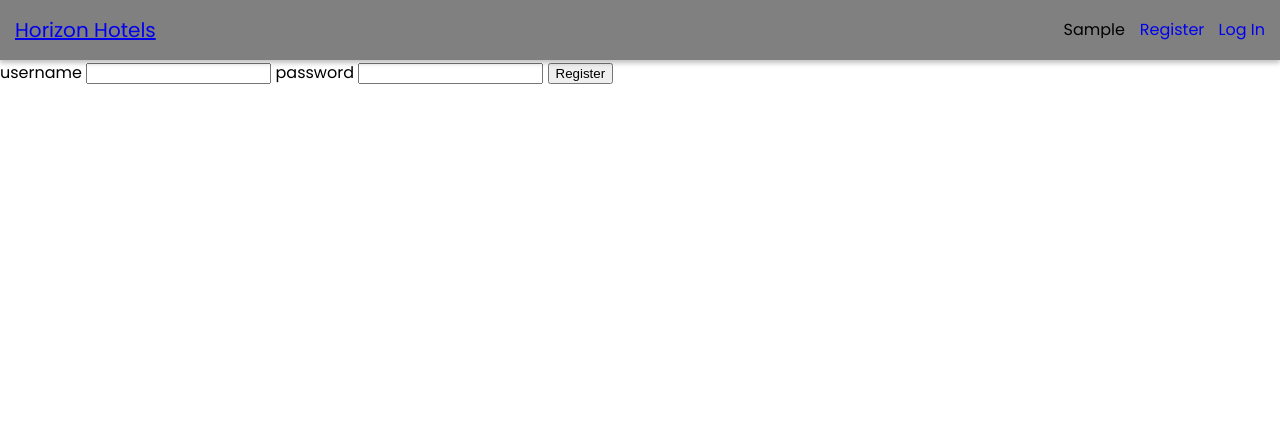
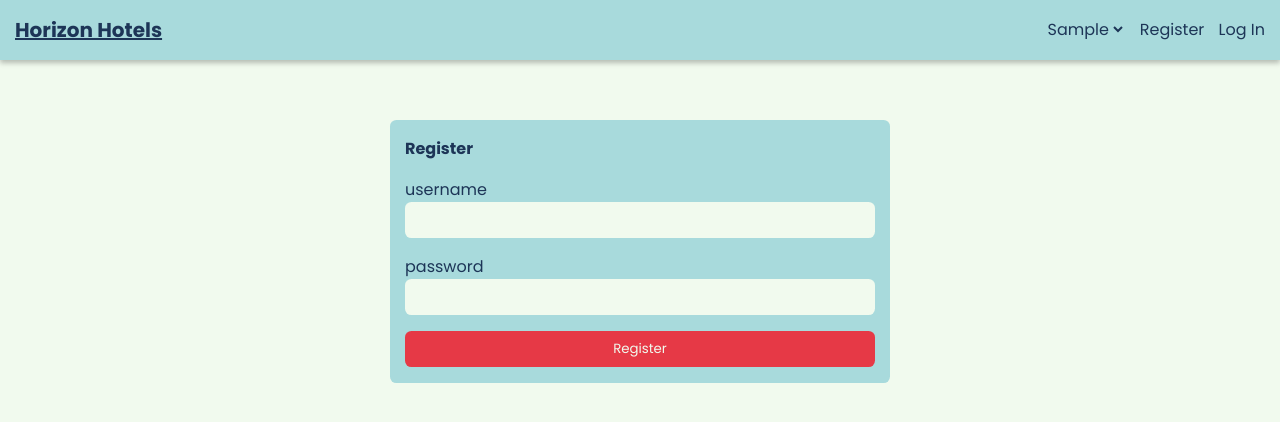
Before and after one commit to GeorgeWhittington/hotel-website, a Flask app: page /register in a window 1280 px wide. Shown: the top 422 px of the page. Run offline with Flask 2, Linux system fonts and the light colour scheme; tables that the repository leaves empty hold one stand-in row (values such as "Sample post"); parts of the project's set-up code (start-up, migrations or seed data) failed here and were passed over.

Commit message:
Added colour scheme and styled the login/register forms

```diff
--- a/hotel_website/auth.py
+++ b/hotel_website/auth.py
@@ -1,9 +1,9 @@
-from flask import Blueprint, redirect, url_for, flash
+from flask import Blueprint, redirect, url_for, flash, request
 from flask.templating import render_template
 from flask_login import LoginManager, login_manager, login_required
 from flask_login.utils import login_user, logout_user
 from werkzeug.security import check_password_hash, generate_password_hash
-from sqlalchemy.exc import IntegrityError
+from sqlalchemy.exc import DBAPIError
 
 from .models import db, User
 from .forms import UsernamePasswordForm
@@ -47,7 +47,9 @@ def register():
     form = UsernamePasswordForm()
 
     if form.validate_on_submit():
-        try:
+        if User.query.filter_by(username=form.username.data).first():
+            flash(f"The username {form.username.data} is taken.")
+        else:
             # Specifying exact hash parameters incase the default changes
             user = User(
                 username=form.username.data,
@@ -58,10 +60,11 @@ def register():
 
             db.session.add(user)
             db.session.commit()
-        except IntegrityError:
-            flash(f"The user {form.username.data} is already registered.")
-        else:
+
             return redirect(url_for("auth.login"))
+
+    if request.method == "POST" and form.username.errors:
+        flash("Your username cannot be longer than 20 characters.")
 
     return render_template("auth/register.html", form=form)
 
--- /dev/null
+++ b/hotel_website/static/css/auth_forms.css
@@ -0,0 +1,56 @@
+section.content {
+    display: flex;
+    flex-direction: column;
+    justify-content: center;
+    align-items: center;
+
+}
+
+section .flash {
+    width: 500px;
+    background-color: #A8DADC;
+    padding: 1rem 15px;
+    border-radius: 0.4rem;
+    margin-bottom: 15px;
+}
+
+form {
+    width: 500px;
+    background-color: #A8DADC;
+    padding: 0 15px;
+    border-radius: 0.4rem;
+}
+
+form span {
+    display: block;
+    font-weight: 700;
+    margin: 1rem 0;
+}
+
+form input {
+    display: block;
+    width: 100%;
+    margin-bottom: 1rem;
+    background-color: #F1FAEE;
+    border: none;
+    padding: 0.5rem;
+    font-family: inherit;
+    border-radius: 0.4rem;
+}
+
+form input[type=submit] {
+    background-color: #E63946;
+    color: #F1FAEE;
+    margin: 1rem 0;
+}
+
+form label {
+    display: block;
+}
+
+@media only screen and (max-width: 768px) {
+    section .flash,
+    form {
+        width: 90%
+    }
+}
--- a/hotel_website/static/css/style.css
+++ b/hotel_website/static/css/base.css
@@ -1,13 +1,28 @@
+/* Colourscheme: https://coolors.co/2274a5-f75c03-f1c40f-d90368-00cc66
+off-white for bg, darkest blue for text, red for text I want to highlight (links? submit buttons?)
+two other blues for various ui bg things.
+*/
+
+/* GENERAL */
+
 body {
     margin: 0;
     padding: 0;
     font-size: 16px;
     box-sizing: border-box;
     font-family: "Poppins", sans-serif;
+    font-weight: 400;
+    background-color: #F1FAEE;
+    color: #1D3557;
 }
 
 body * {
     box-sizing: inherit;
+}
+
+section.content {
+    width: 70%;
+    margin: 60px auto;
 }
 
 /* NAV */
@@ -18,7 +33,7 @@ body * {
 }
 
 nav {
-    background-color: grey;
+    background-color: #A8DADC;
     overflow: hidden;
     height: 60px;
     transition: height 0.5s;
@@ -48,6 +63,7 @@ nav li {
 nav a {
     text-decoration: none;
     line-height: 60px;
+    color: #1D3557;
 }
 
 nav a:hover {
@@ -57,11 +73,13 @@ nav a:hover {
 nav .nav-logo {
     padding: 5px 15px;
     font-size: 1.25rem;
+    font-weight: 700;
 }
 
 nav li a,
 .selectNative {
     padding: 5px 0px 5px 10px;
+    color: #1D3557;
 }
 
 nav .nav-button {
@@ -73,6 +91,7 @@ nav .nav-button {
 .select {
     position: relative;
     display: inline;
+    line-height: 60px;
 }
 
 .selectWrapper {
@@ -81,14 +100,12 @@ nav .nav-button {
 }
 
 .selectNative {
-    background-color: grey;
+    background-color: #A8DADC;
     border: none;
 }
 
 .selectNative {
     position: relative;
-    -webkit-appearance: none;
-    -moz-appearance: none;
     font-family: inherit;
     font-size: 1rem;
 }
@@ -103,6 +120,10 @@ nav .nav-button {
 /* MOBILE */
 
 @media only screen and (max-width: 768px) {
+    section.content {
+        width: 90%;
+    }
+
     nav {
         display: initial;
     }
@@ -125,5 +146,6 @@ nav .nav-button {
         top: 0;
         line-height: 60px;
         padding: 0 15px;
+        font-size: 2em;
     }
 }
--- a/hotel_website/static/js/nav-menu.js
+++ b/hotel_website/static/js/nav-menu.js
@@ -26,6 +26,13 @@ function toggleNav() {
     }
 }
 
+function toggleNavKeyboard(e) {
+    // Spacebar
+    if (e.keyCode === 32) {
+        toggleNav();
+    }
+}
+
 function closeNavMenu() {
     if (window.innerWidth > 768) {
         collapseSection();
@@ -42,4 +49,5 @@ function currencyUpdate(event) {
 
 window.addEventListener("resize", closeNavMenu);
 navButton.addEventListener("click", toggleNav);
+navButton.addEventListener("keyup", toggleNavKeyboard);
 navCurrencySelect.addEventListener("change", currencyUpdate);
--- a/hotel_website/templates/auth/login.html
+++ b/hotel_website/templates/auth/login.html
@@ -1,8 +1,12 @@
 {% extends "base.html" %}
 
 {% block title %}Log In{% endblock %}
+{% block styles %}
+<link rel="stylesheet" href="{{ url_for('static', filename='css/auth_forms.css') }}">
+{% endblock %}
 {% block content %}
 <form method="POST" action="/login">
+  <span>Log In</span>
   {{ form.csrf_token }}
   {{ form.username.label }}
   {{ form.username() }}
--- a/hotel_website/templates/auth/register.html
+++ b/hotel_website/templates/auth/register.html
@@ -1,9 +1,12 @@
 {% extends "base.html" %}
 
 {% block title %}Register{% endblock %}
-{% block page_title %}Register{% endblock %}
+{% block styles %}
+<link rel="stylesheet" href="{{ url_for('static', filename='css/auth_forms.css') }}">
+{% endblock %}
 {% block content %}
 <form method="POST" action="/register">
+  <span>Register</span>
   {{ form.csrf_token }}
   {{ form.username.label }}
   {{ form.username() }}
@@ -11,11 +14,4 @@
   {{ form.password() }}
   <input type="submit" value="Register">
 </form>
-{% if form.username.errors %}
-  <ul class="errors">
-    {% for error in form.username %}
-      <li>{{ error }}</li>
-    {% endfor %}
-  </ul>
-{% endif %}
 {% endblock %}
--- a/hotel_website/templates/base.html
+++ b/hotel_website/templates/base.html
@@ -17,9 +17,10 @@
   <script defer src="https://use.fontawesome.com/releases/v5.15.4/js/all.js" integrity="sha384-rOA1PnstxnOBLzCLMcre8ybwbTmemjzdNlILg8O7z1lUkLXozs4DHonlDtnE7fpc" crossorigin="anonymous"></script>
   <link rel="preconnect" href="https://fonts.googleapis.com">
   <link rel="preconnect" href="https://fonts.gstatic.com" crossorigin>
-  <link href="https://fonts.googleapis.com/css2?family=Poppins&display=swap" rel="stylesheet">
+  <link href="https://fonts.googleapis.com/css2?family=Poppins:wght@400;700&display=swap" rel="stylesheet">
 
-  <link rel="stylesheet" href="{{ url_for('static', filename='css/style.css') }}">
+  <link rel="stylesheet" href="{{ url_for('static', filename='css/base.css') }}">
+  {% block styles %}{% endblock %}
 
 </head>
 
```
